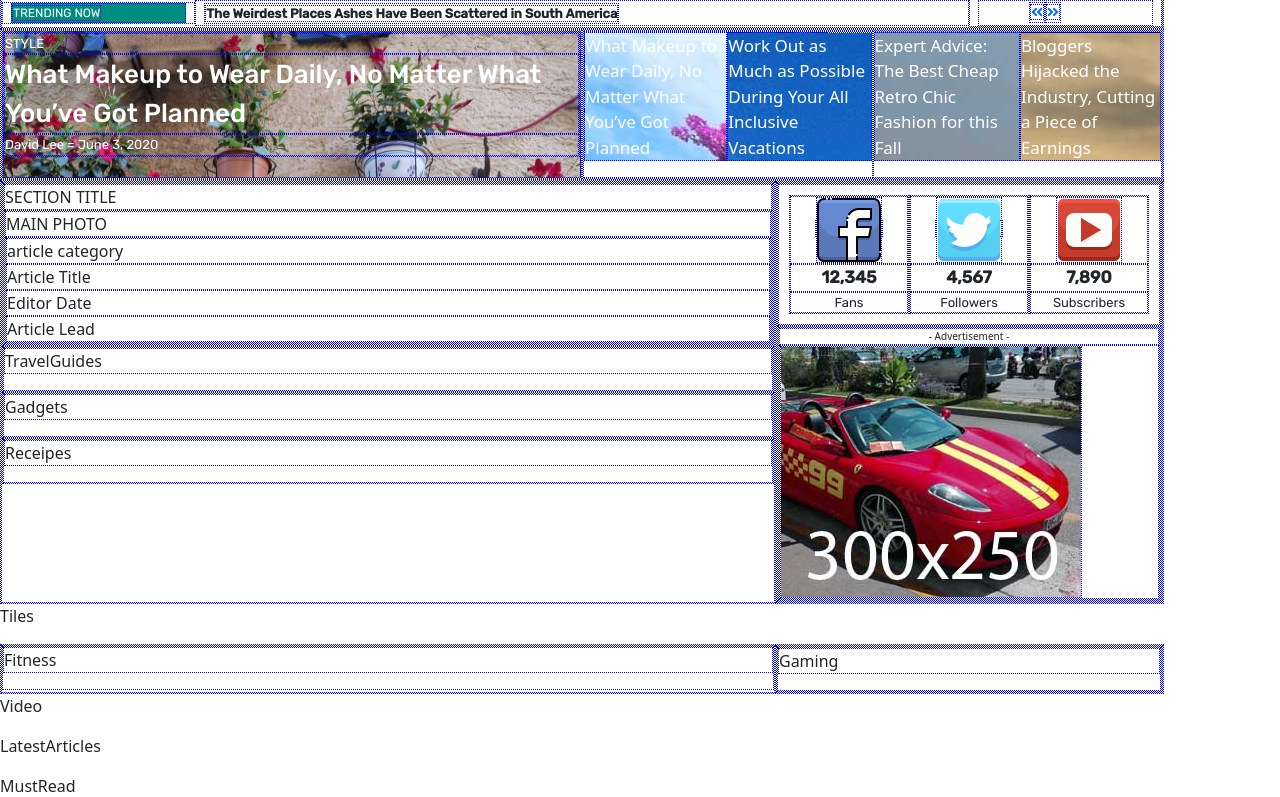
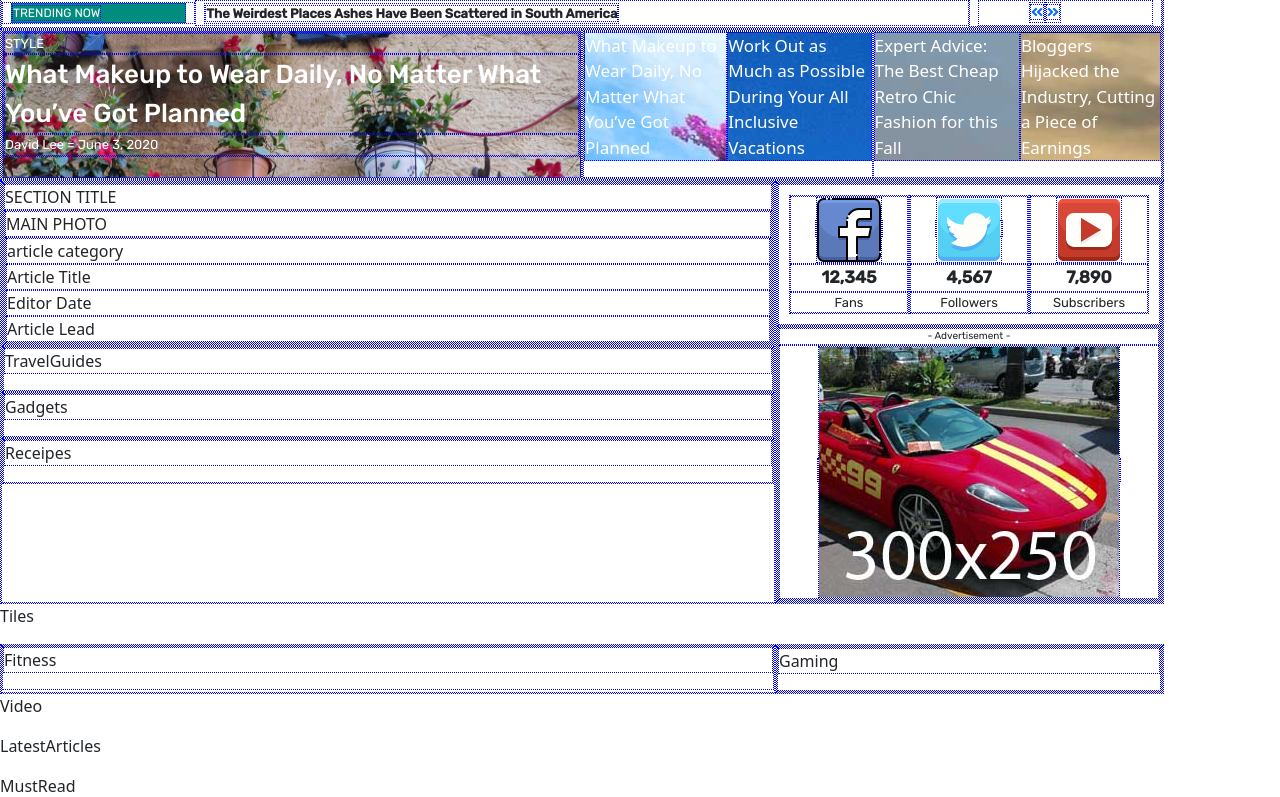
Before and after one commit to MarcNowak/Demo---Layout-Newspaper-Magazine, a React (Create React App) app: page / in a window 1280 px wide. Shown: the part 413-1210 px from the top of the page. Built offline with nearby package versions, Linux system fonts and the light colour scheme.

Commit message:
Fix Task_008_A_Adv_300x250 - text align / href added

```diff
--- a/src/components/features/Advertisement/Advertisement300x250.js
+++ b/src/components/features/Advertisement/Advertisement300x250.js
@@ -1,3 +1,4 @@
+/* eslint-disable jsx-a11y/anchor-is-valid */
 import React from 'react';
 // import PropTypes from 'prop-types';
 
@@ -8,7 +9,9 @@ const Advertisement300x250 = () => (
     <div className={styles.container}>
       <div className={styles.title}>- Advertisement -</div>
       <div className={styles.banner300x250}>
-        <img src="/../../images/mainlayout/banner300x250.jpg" alt="car" />
+        <a href="#">
+          <img src="/../../images/mainlayout/banner300x250.jpg" alt="car" />
+        </a>
       </div>
     </div>
   </div>
--- a/src/components/features/Advertisement/Advertisement300x250.module.scss
+++ b/src/components/features/Advertisement/Advertisement300x250.module.scss
@@ -2,8 +2,13 @@
 
 .root {
 
-  .title {
-    font-size: 10px;
+  .container {
     text-align: center;
   }
+
+    .title {
+      font-family: $primary-font;
+      font-size: 10px;
+
+    }
 }
```
